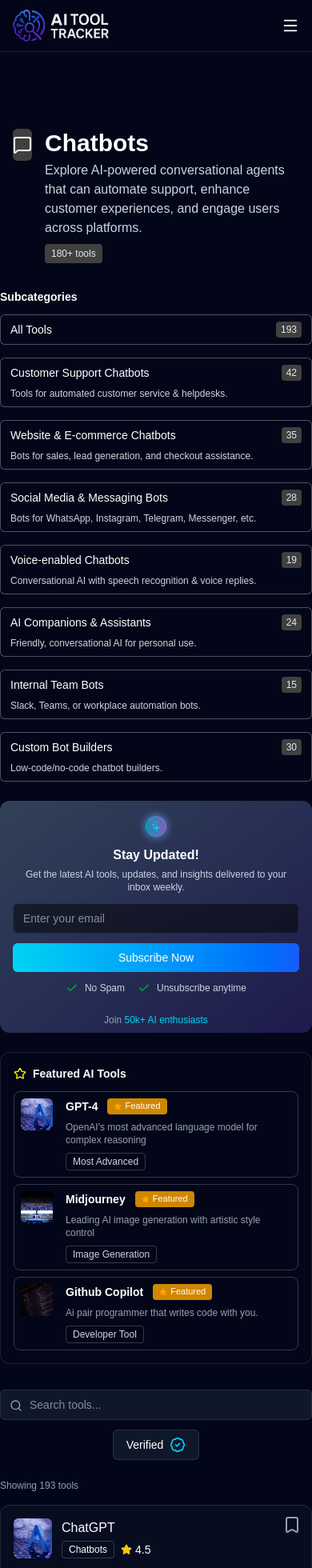
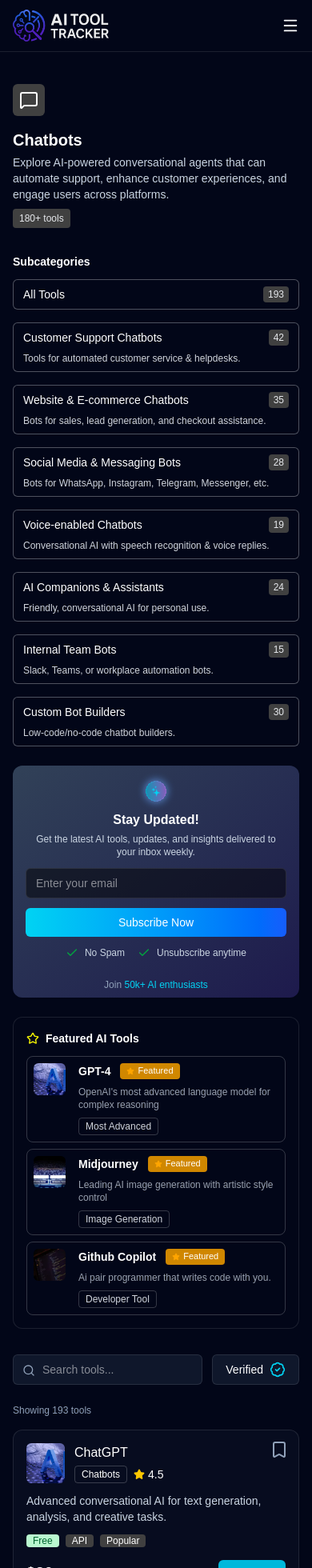
Before and after one commit to ioNihal/landing-page, a Next.js app: page /latest-tools in a window 390 px wide. Shown: the top 1960 px of the page at 80% size. Built offline with nearby package versions, Linux system fonts and the light colour scheme.

Commit message:
lates tools page mobile fixes

```diff
--- a/app/latest-tools/page.tsx
+++ b/app/latest-tools/page.tsx
@@ -183,14 +183,14 @@
             </div>
 
 
-            <section className="max-w-7xl mx-auto px-4 sm:px-6 lg:px-8 pt-24 pb-8">
-                <div className="flex items-start gap-4">
+            <section className="max-w-7xl mx-auto px-4 sm:px-6 lg:px-8 pt-10 lg:pt-24 pb-8">
+                <div className="flex flex-col lg:flex-row items-start gap-4">
                     <div className="w-10 h-10 rounded-md bg-neutral-700 flex items-center justify-center">
                         <MessageSquare />
                     </div>
                     <div>
-                        <h1 className="text-3xl font-semibold">Chatbots</h1>
-                        <p className="mt-1 max-w-2xl text-slate-300">
+                        <h1 className="text-xl lg:text-3xl font-semibold">Chatbots</h1>
+                        <p className="mt-1 max-w-2xl text-slate-300 text-sm lg:text-base">
                             Explore AI-powered conversational agents that can automate support, enhance customer experiences, and engage users across platforms.
                         </p>
                         <span className="inline-block mt-2 text-xs text-gray-200 bg-neutral-700 p-1 px-2 rounded-sm">
@@ -201,7 +201,7 @@
             </section>
 
 
-            <div className="max-w-7xl mx-auto pb-10 grid grid-cols-1 lg:grid-cols-[300px_1fr] gap-8">
+            <div className="max-w-7xl mx-auto pb-10 px-4 grid grid-cols-1 lg:grid-cols-[300px_1fr] gap-8">
                 {/* Sidebar */}
                 <ToolsSidebar />
 
--- a/components/LatestToolsPage/ToolsToolbar.tsx
+++ b/components/LatestToolsPage/ToolsToolbar.tsx
@@ -8,7 +8,7 @@
     const [toggleVerfied, setToggleVerfied] = useState(false)
 
     return (
-        <div className="flex flex-col sm:flex-row gap-3 items-center justify-between mb-6">
+        <div className="flex flex-row gap-3 items-center justify-between mb-6">
             <div className="relative w-full">
                 <Search
                     size={16}
```
